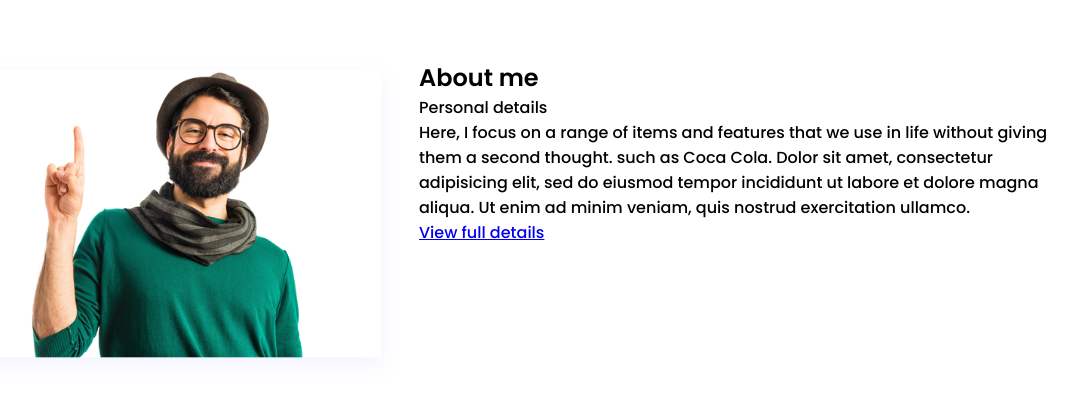
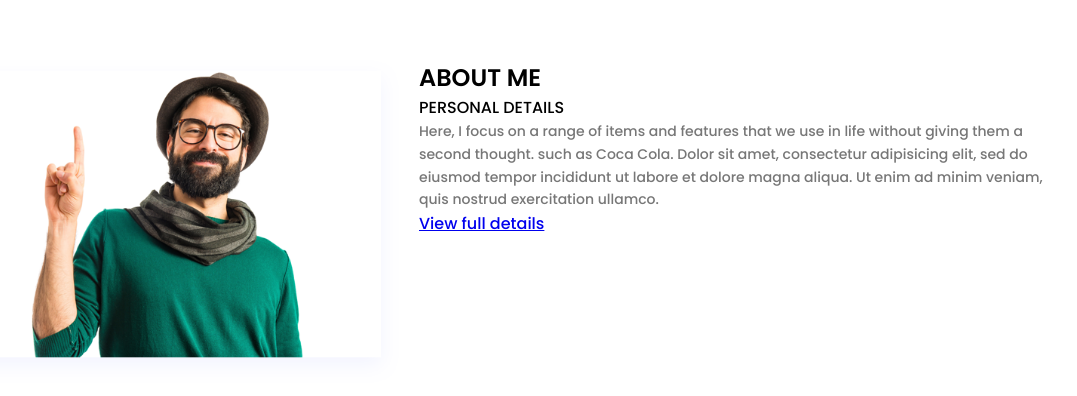
Before and after one commit to front-end-by-rimantas/32-grupe-portfolio-personal, a website: page index.html in a window 1280 px wide. Shown: the whole page, without its empty margins (136-1213 px from the left). Drawn offline with Linux system fonts and the light colour scheme.

Commit message:
common style

```diff
--- a/css/base/base.css
+++ b/css/base/base.css
@@ -40,8 +40,23 @@ body {
 }
 
 :root {
-    --primary-color: #36f;
+    --primary-color: #ffffff;
+    --main-text: #777777;
+    --dark-text: #222222;
+    --active: #8490ff;
+    --background-grey: #f9f9ff;
+    --background-footer: #04091e;
+    --background-gradient: linear-gradient(0deg, #8490ff 0%, #62bdfc 100%);
 }
 .center {
     text-align: center;
 }
+.uppercase {
+    text-transform: uppercase;
+}
+.main-text {
+    color: #777777;
+    font-size: 14px;
+    font-weight: 300;
+    line-height: 1.625em;
+}
--- a/index.html
+++ b/index.html
@@ -25,14 +25,13 @@
     <!-- this is me end -->
 
     <!-- about me start -->
-
     <div class="container">
         <div class="row">
             <img src="./img/about-img.png" alt="About" class="col-12 col-sm-5">
             <div class="col-12 col-sm-7">
-                <h2>About me</h2>
-                <p>Personal details</p>
-                <p>Here, I focus on a range of items and features that we use in life without giving them a second thought. such as Coca Cola. Dolor sit amet, consectetur adipisicing elit, sed do eiusmod tempor incididunt ut labore et dolore magna aliqua. Ut enim ad minim veniam, quis nostrud exercitation ullamco.</p>
+                <h2 class="uppercase">About me</h2>
+                <p class="uppercase">Personal details</p>
+                <p class="main-text">Here, I focus on a range of items and features that we use in life without giving them a second thought. such as Coca Cola. Dolor sit amet, consectetur adipisicing elit, sed do eiusmod tempor incididunt ut labore et dolore magna aliqua. Ut enim ad minim veniam, quis nostrud exercitation ullamco.</p>
                 <a href="#">View full details</a>
             </div>
         </div>
```
